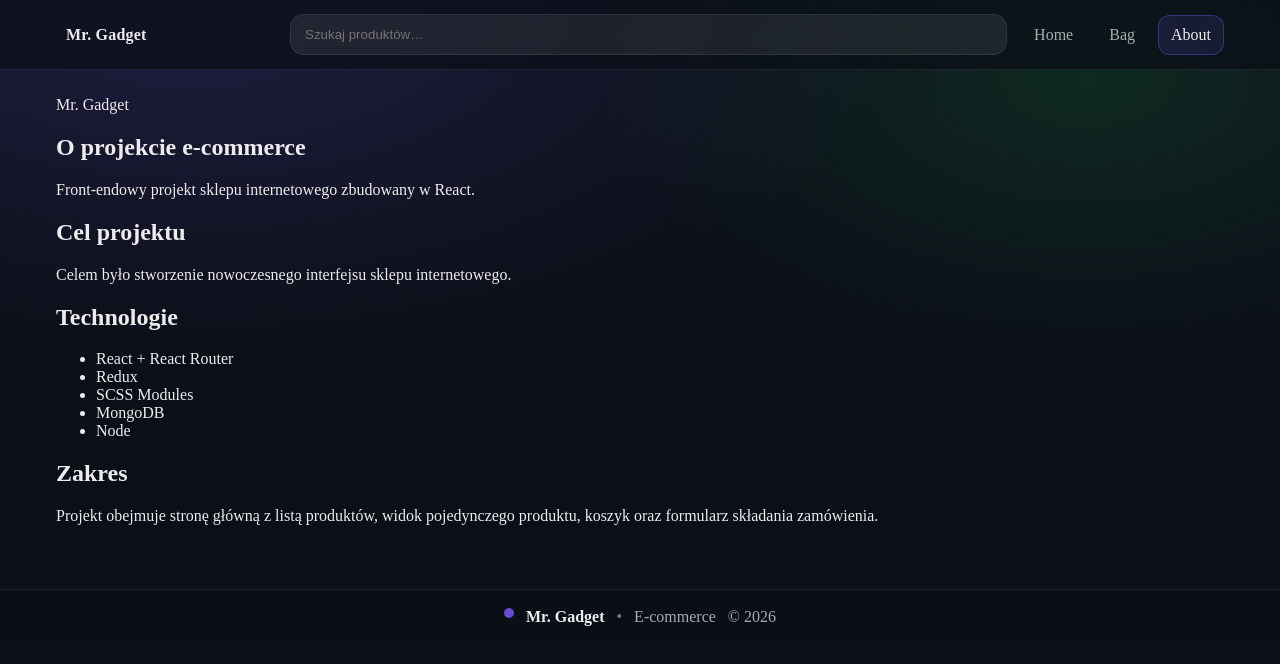
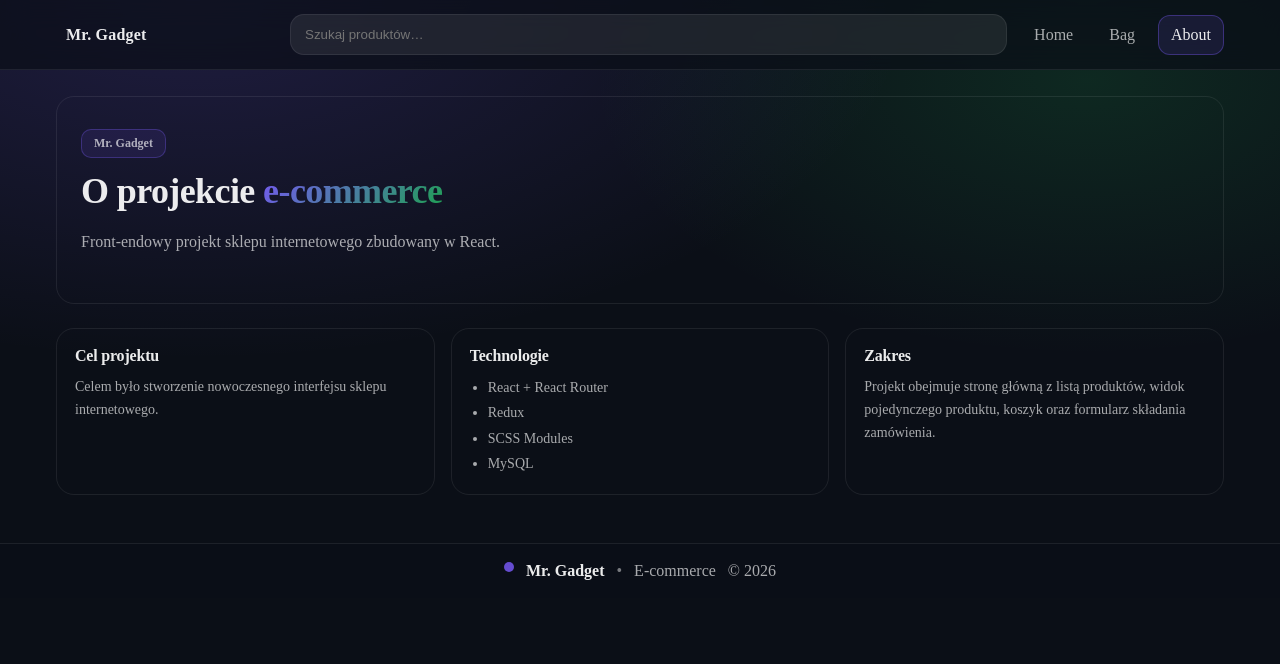
Before and after one commit to kacpi95/Project-kodilla-last, a React (Vite) app in the folder frontend/: page /about in a window 1280 px wide. Shown: the top 664 px of the page. Built offline with nearby package versions, Linux system fonts and the light colour scheme.

Commit message:
styles: add styles to About component

```diff
--- a/frontend/src/pages/About/About.jsx
+++ b/frontend/src/pages/About/About.jsx
@@ -27,8 +27,7 @@ export default function About() {
             <li>React + React Router</li>
             <li>Redux</li>
             <li>SCSS Modules</li>
-            <li>MongoDB</li>
-            <li>Node</li>
+            <li>MySQL</li>
           </ul>
         </div>
 
--- a/frontend/src/pages/About/About.module.scss
+++ b/frontend/src/pages/About/About.module.scss
@@ -0,0 +1,89 @@
+@use '../../styles/variables' as *;
+
+.about {
+  display: grid;
+  gap: 24px;
+}
+
+.hero {
+  padding: 32px 24px;
+  border-radius: $radius-lg;
+  border: 1px solid $border;
+}
+
+.pill {
+  display: inline-block;
+  margin-bottom: 12px;
+  padding: 6px 12px;
+  border-radius: 10px;
+  font-size: 12px;
+  font-weight: 600;
+  color: $muted;
+  border: 1px solid rgba($primary, 0.3);
+  background: rgba($primary, 0.1);
+}
+
+.hero h1 {
+  margin: 0 0 12px;
+  font-size: 36px;
+  letter-spacing: -0.6px;
+
+  span {
+    background: linear-gradient(
+      135deg,
+      rgba($primary, 0.95),
+      rgba($primary2, 0.8)
+    );
+    background-clip: text;
+    color: transparent;
+  }
+}
+
+.subtitle {
+  max-width: 500px;
+  color: $muted;
+  line-height: 1.7;
+}
+
+.content {
+  display: grid;
+  grid-template-columns: repeat(3, minmax(0, 1fr));
+  gap: 16px;
+}
+
+.card {
+  padding: 18px;
+  border-radius: $radius-lg;
+  border: 1px solid $border;
+
+  h2 {
+    margin: 0 0 10px;
+    font-size: 16px;
+    letter-spacing: -0.2px;
+  }
+
+  p {
+    margin: 0;
+    color: $muted;
+    line-height: 1.65;
+    font-size: 14px;
+  }
+
+  ul {
+    margin: 0;
+    padding-left: 18px;
+    color: $muted;
+    line-height: 1.8;
+    font-size: 14px;
+  }
+}
+
+@media (max-width: 900px) {
+  .content {
+    grid-template-columns: 1fr;
+  }
+
+  .hero h1 {
+    font-size: 30px;
+  }
+}
--- a/frontend/src/pages/ProductDetails/ProductDetails.jsx
+++ b/frontend/src/pages/ProductDetails/ProductDetails.jsx
@@ -95,7 +95,8 @@ export default function ProductDetails() {
             <h1 className={styles.title}>{product.title}</h1>
             <div className={styles.priceRow}>
               <div className={styles.price}>
-                {product.price} <span className={styles.currency}>zł</span>
+                {Number(product.price).toFixed(2)}
+                <span className={styles.currency}>zł</span>
               </div>
               <div className={styles.meta}>brutto</div>
             </div>
```
